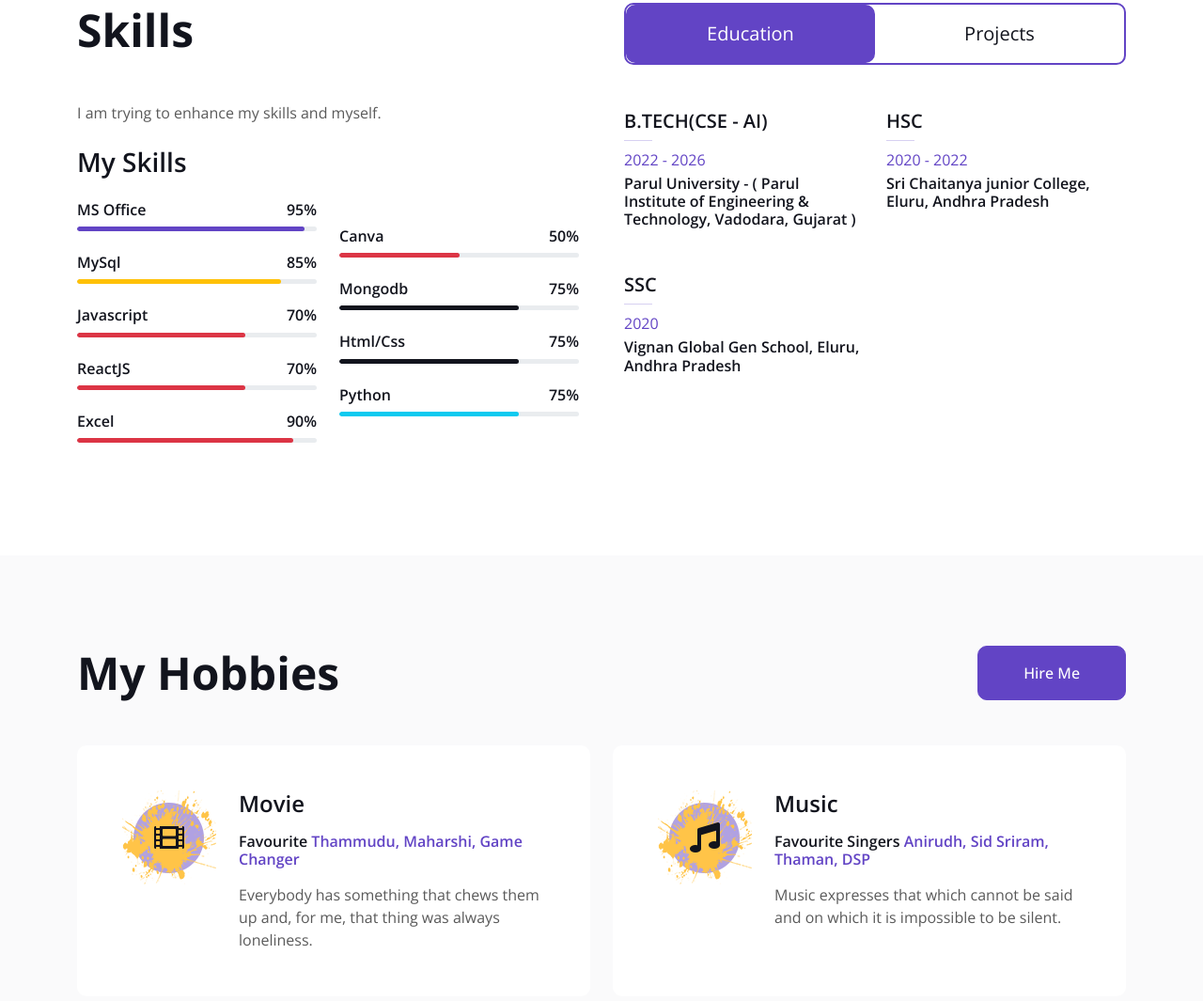
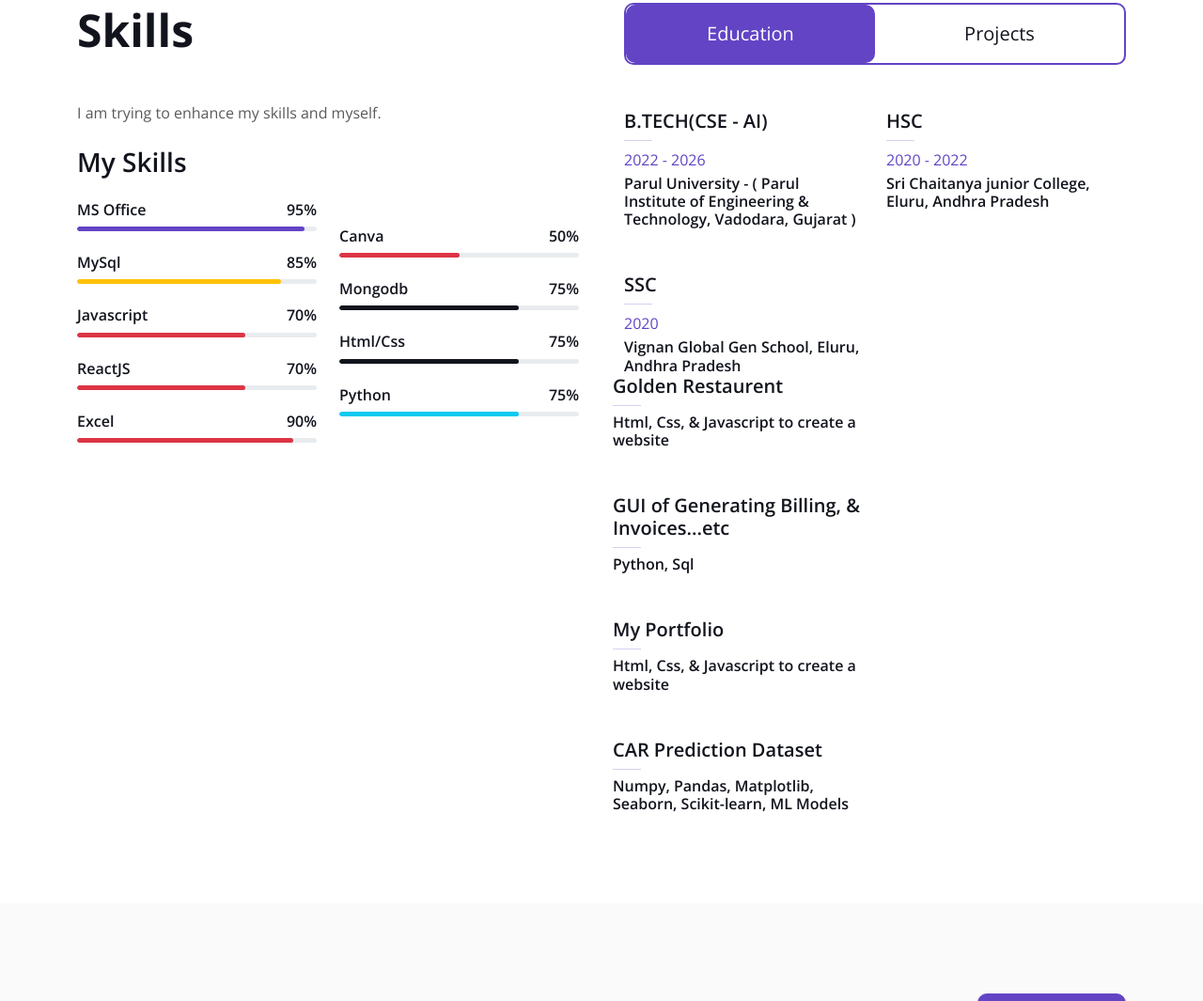
Before and after one commit to Bhanu8199/My-Portfolio, a plain HTML site: page index.html in a window 1280 px wide. Shown: the part 1342-2407 px from the top of the page at 94% size. Drawn offline with nearby package versions, Linux system fonts and the light colour scheme.

Commit message:
some details changes

```diff
--- a/index.html
+++ b/index.html
@@ -252,7 +252,7 @@
                                 </div>
                             </div>
                         </div>
-                        <div id="tab-2" class="tab-pane fade show p-0">
+                        <div id="tab-2" class="tab-pane fade show p-0 active">
                             <div class="row gy-5 gx-4">
                                 <div id="tab-2" class="tab-pane fade show p-0">
                                     <div class="row gy-5 gx-4">
```
